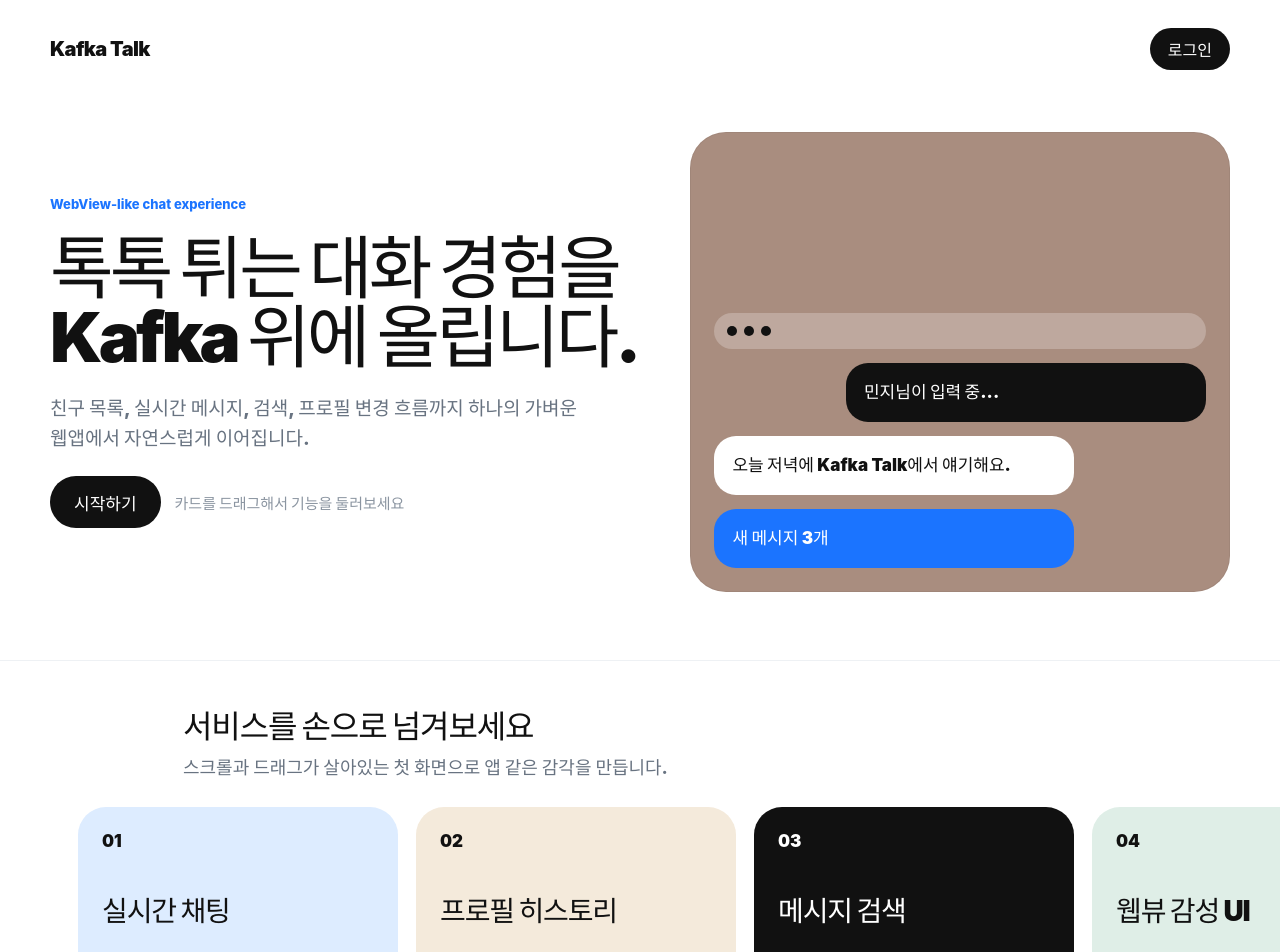
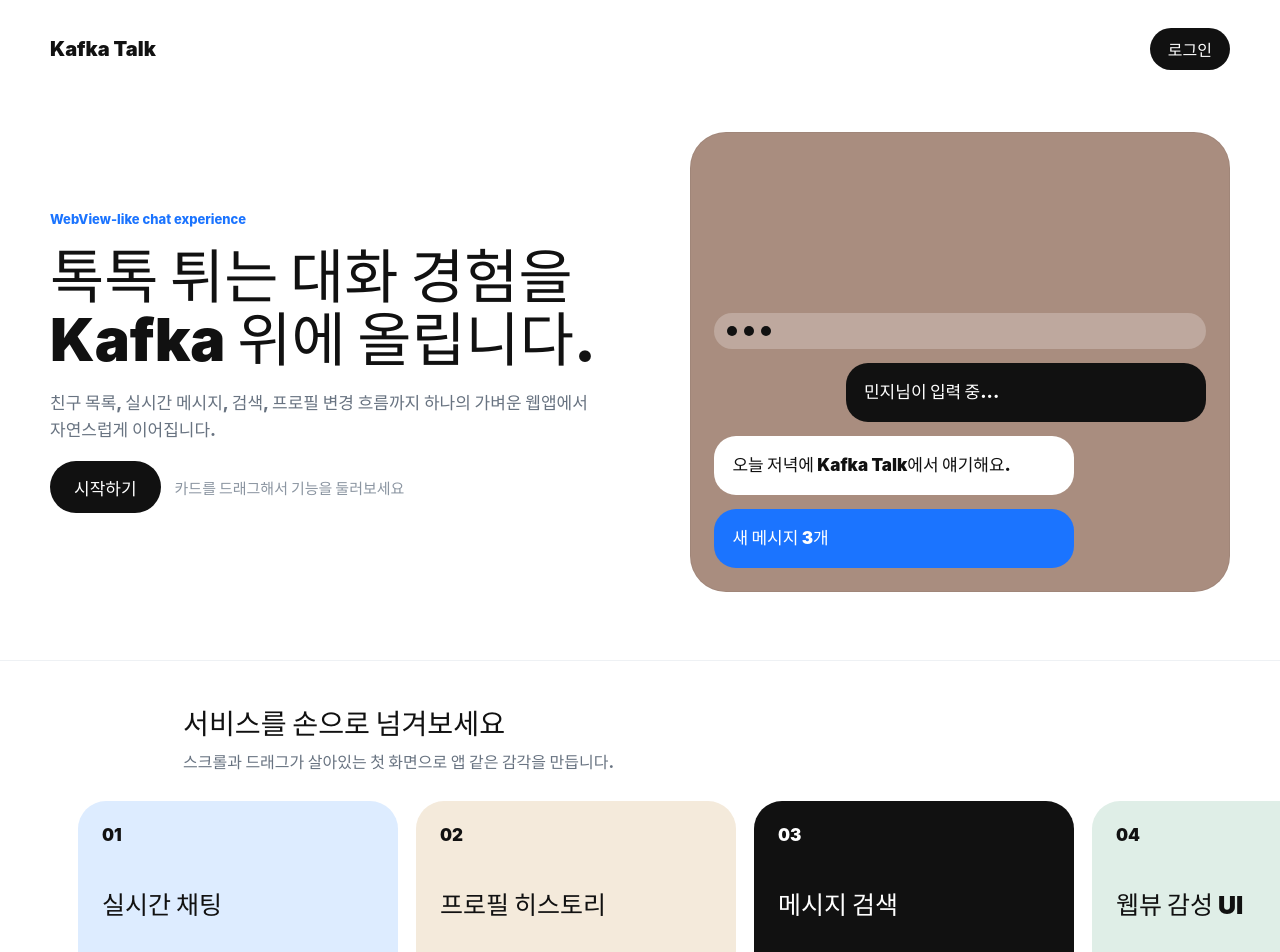
Before and after one commit to CodeItpython/kafka_project, a React (Vite) app in the folder frontend/: page / in a window 1280 px wide. Shown: the top 952 px of the page. Built offline with nearby package versions, Linux system fonts and the light colour scheme.

Commit message:
Fix frontend typography and cursor alignment

```diff
--- a/frontend/src/main.tsx
+++ b/frontend/src/main.tsx
@@ -1239,7 +1239,10 @@
       </AnimatePresence>
       <span
         className={cn('preview-cursor', previewCursor.visible && 'visible', previewCursor.active && 'active')}
-        style={{ transform: `translate3d(${previewCursor.x}px, ${previewCursor.y}px, 0)` }}
+        style={{
+          '--cursor-x': `${previewCursor.x}px`,
+          '--cursor-y': `${previewCursor.y}px`
+        } as React.CSSProperties}
         aria-hidden
       >
         열기
@@ -1396,7 +1399,10 @@
         </div>
         <span
           className={cn('landing-drag-cursor', dragState.cursorVisible && 'visible', dragState.active && 'grabbing')}
-          style={{ left: dragState.cursorX, top: dragState.cursorY }}
+          style={{
+            '--cursor-x': `${dragState.cursorX}px`,
+            '--cursor-y': `${dragState.cursorY}px`
+          } as React.CSSProperties}
           aria-hidden
         >
           {dragState.active ? '끌기' : 'Drag'}
--- a/frontend/src/styles.css
+++ b/frontend/src/styles.css
@@ -183,7 +183,7 @@
 .landing-nav strong {
   font-size: 20px;
   font-weight: 950;
-  letter-spacing: -0.03em;
+  letter-spacing: 0;
 }
 
 .landing-nav button,
@@ -213,22 +213,23 @@
 
 .landing-copy {
   display: grid;
-  gap: 22px;
+  gap: 18px;
 }
 
 .landing-copy h1 {
   max-width: 720px;
   margin: 0;
-  font-size: clamp(42px, 5.4vw, 78px);
+  font-size: clamp(42px, 4.6vw, 64px);
   font-weight: 950;
-  line-height: 1;
-  letter-spacing: -0.055em;
+  line-height: 1.08;
+  letter-spacing: 0;
+  word-break: keep-all;
 }
 
 .landing-copy > p:last-of-type {
   max-width: 600px;
   color: #687381;
-  font-size: 19px;
+  font-size: clamp(17px, 1.25vw, 19px);
   font-weight: 800;
   line-height: 1.58;
   word-break: keep-all;
@@ -325,15 +326,15 @@
 
 .landing-section-heading h2 {
   color: #111111;
-  font-size: clamp(28px, 2.5vw, 38px);
+  font-size: clamp(28px, 2.2vw, 34px);
   font-weight: 950;
   line-height: 1.12;
-  letter-spacing: -0.035em;
+  letter-spacing: 0;
 }
 
 .landing-section-heading p {
   color: #687381;
-  font-size: 18px;
+  font-size: clamp(16px, 1.2vw, 18px);
   font-weight: 800;
 }
 
@@ -369,10 +370,11 @@
 
 .landing-feature-card h3 {
   margin: 0;
-  font-size: 28px;
+  font-size: 25px;
   font-weight: 950;
-  line-height: 1.08;
-  letter-spacing: -0.04em;
+  line-height: 1.16;
+  letter-spacing: 0;
+  word-break: keep-all;
 }
 
 .landing-feature-card p {
@@ -405,8 +407,8 @@
 
 .landing-drag-cursor {
   position: absolute;
-  left: 0;
-  top: 0;
+  left: var(--cursor-x, 0);
+  top: var(--cursor-y, 0);
   z-index: 70;
   display: grid;
   place-items: center;
@@ -419,7 +421,6 @@
   font-weight: 950;
   opacity: 0;
   pointer-events: none;
-  translate: -50% -50%;
   transform: translate(-50%, -50%);
   transition: opacity 140ms ease, scale 160ms ease;
   mix-blend-mode: multiply;
@@ -1262,9 +1263,9 @@
   top: 0;
   display: grid;
   align-content: center;
-  gap: 28px;
+  gap: 24px;
   min-height: calc(100vh - 56px);
-  padding: 44px;
+  padding: clamp(30px, 3vw, 44px);
   border-radius: var(--radius-lg);
   color: #000000;
   background: #a98d7f;
@@ -1286,10 +1287,13 @@
   position: relative;
   z-index: 1;
   color: #000000;
-  font-size: clamp(150px, 22vw, 340px);
+  max-width: 100%;
+  overflow: hidden;
+  font-size: clamp(118px, 13vw, 218px);
   font-weight: 950;
-  line-height: 0.78;
-  letter-spacing: -0.08em;
+  line-height: 0.9;
+  letter-spacing: 0;
+  text-align: center;
 }
 
 .room-preview-copy {
@@ -1308,10 +1312,11 @@
 
 .room-preview-copy h3 {
   margin: 0;
-  font-size: clamp(30px, 4vw, 56px);
+  font-size: clamp(30px, 3.2vw, 44px);
   font-weight: 950;
-  line-height: 1;
-  letter-spacing: -0.04em;
+  line-height: 1.12;
+  letter-spacing: 0;
+  overflow-wrap: anywhere;
   word-break: keep-all;
 }
 
@@ -1381,9 +1386,8 @@
   font-weight: 950;
   opacity: 0;
   pointer-events: none;
-  transform: translate3d(-200px, -200px, 0);
+  transform: translate3d(var(--cursor-x, -200px), var(--cursor-y, -200px), 0) translate(-50%, -50%);
   transition: opacity 140ms ease, width 180ms ease, height 180ms ease, font-size 120ms ease;
-  translate: -50% -50%;
   mix-blend-mode: multiply;
 }
 
```
Also changed, not shown: 1 other file (tests, documents, lock files or other folders).
